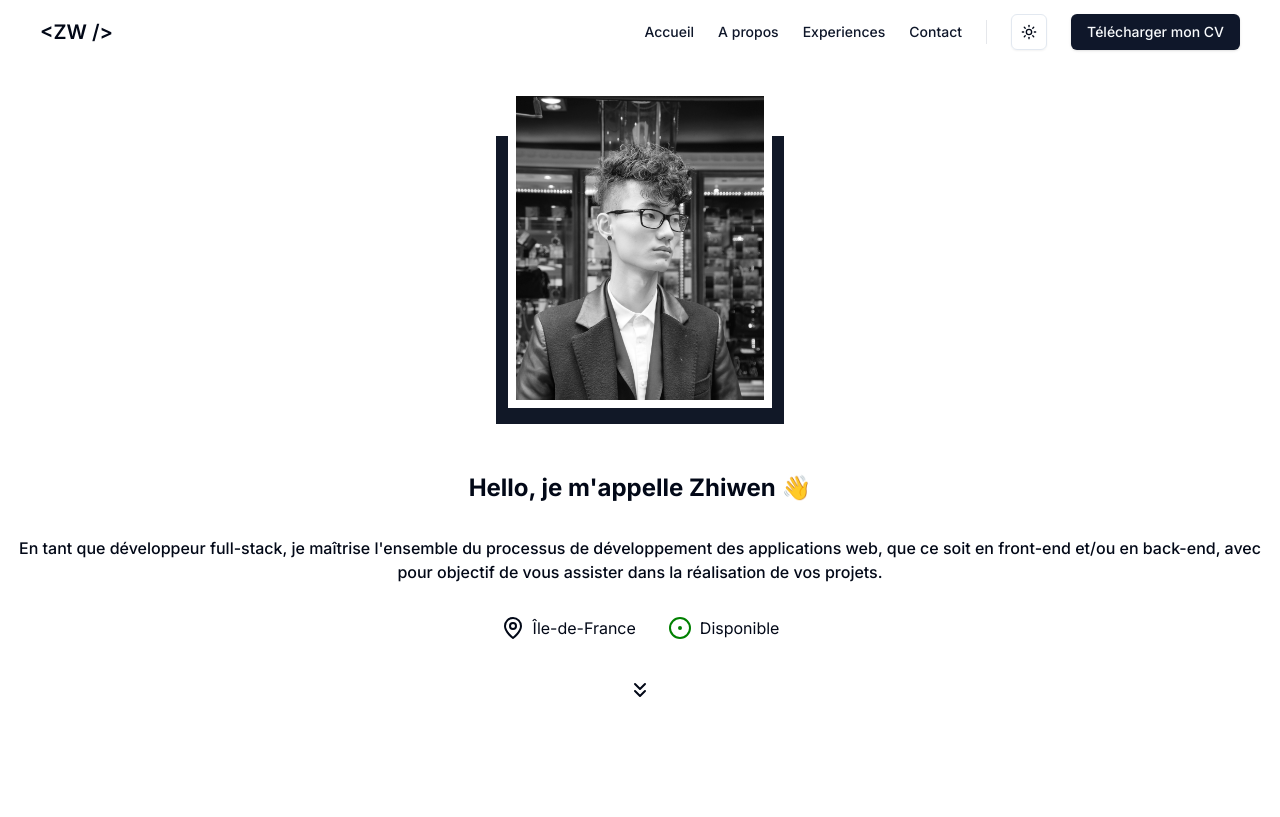
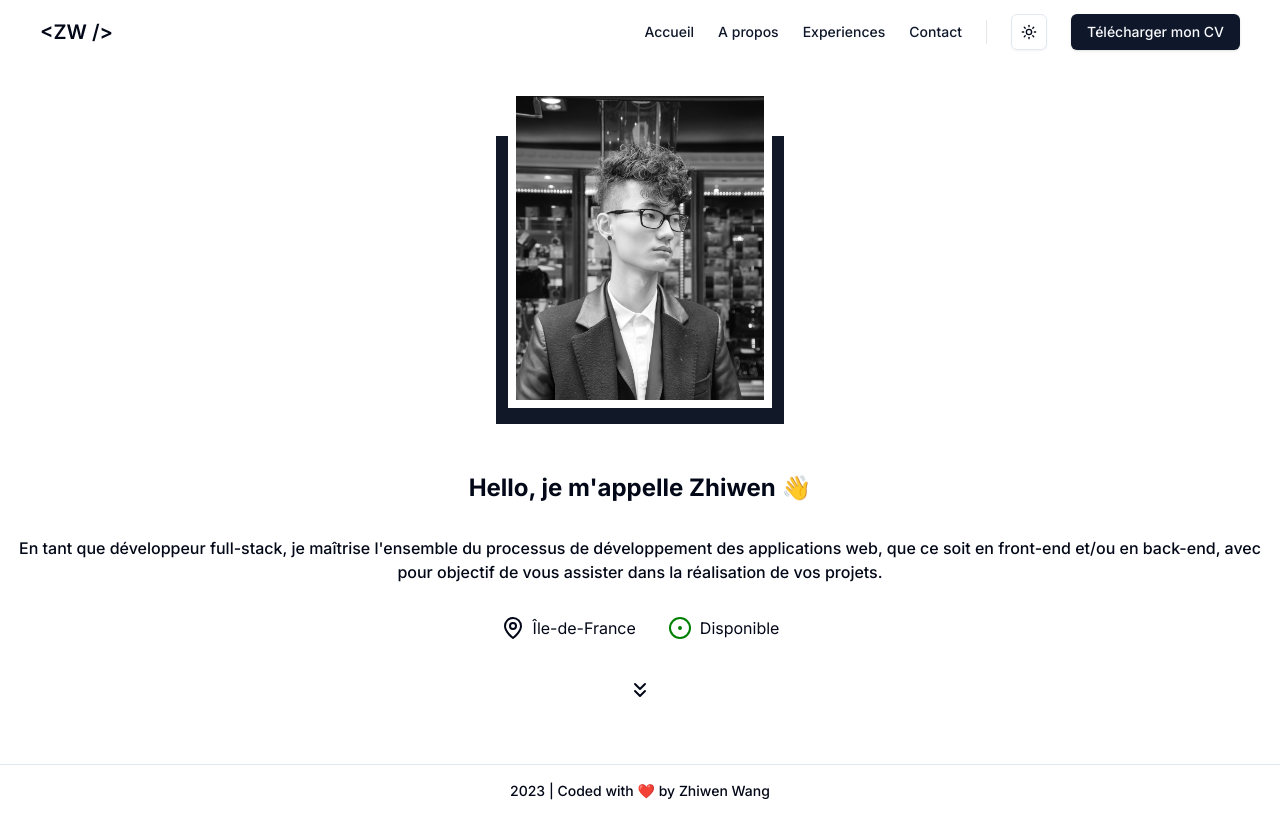
Before and after one commit to Zippee0709/portfolio, a Next.js app: page / in a window 1280 px wide. Built offline with nearby package versions, Linux system fonts and the light colour scheme.

Commit message:
FEAT footer

```diff
--- a/src/app/layout.tsx
+++ b/src/app/layout.tsx
@@ -4,6 +4,7 @@ import { Inter } from "next/font/google"
 import "./globals.css"
 
 import { cn } from "@/lib/utils"
+import { Footer } from "@/components/app/footer"
 import { Header } from "@/components/app/header"
 import { ThemeProvider } from "@/components/app/theme-provider"
 
@@ -36,6 +37,7 @@ export default function RootLayout({
         >
           <Header />
           {children}
+          <Footer />
         </ThemeProvider>
       </body>
     </html>
--- /dev/null
+++ b/src/components/app/footer.tsx
@@ -0,0 +1,13 @@
+import React from "react"
+
+const Footer = () => {
+  return (
+    <footer className="flex justify-center p-4 border-t">
+      <p className="text-sm font-medium">
+        2023 | Coded with ❤️️ by Zhiwen Wang
+      </p>
+    </footer>
+  )
+}
+
+export { Footer }
```
